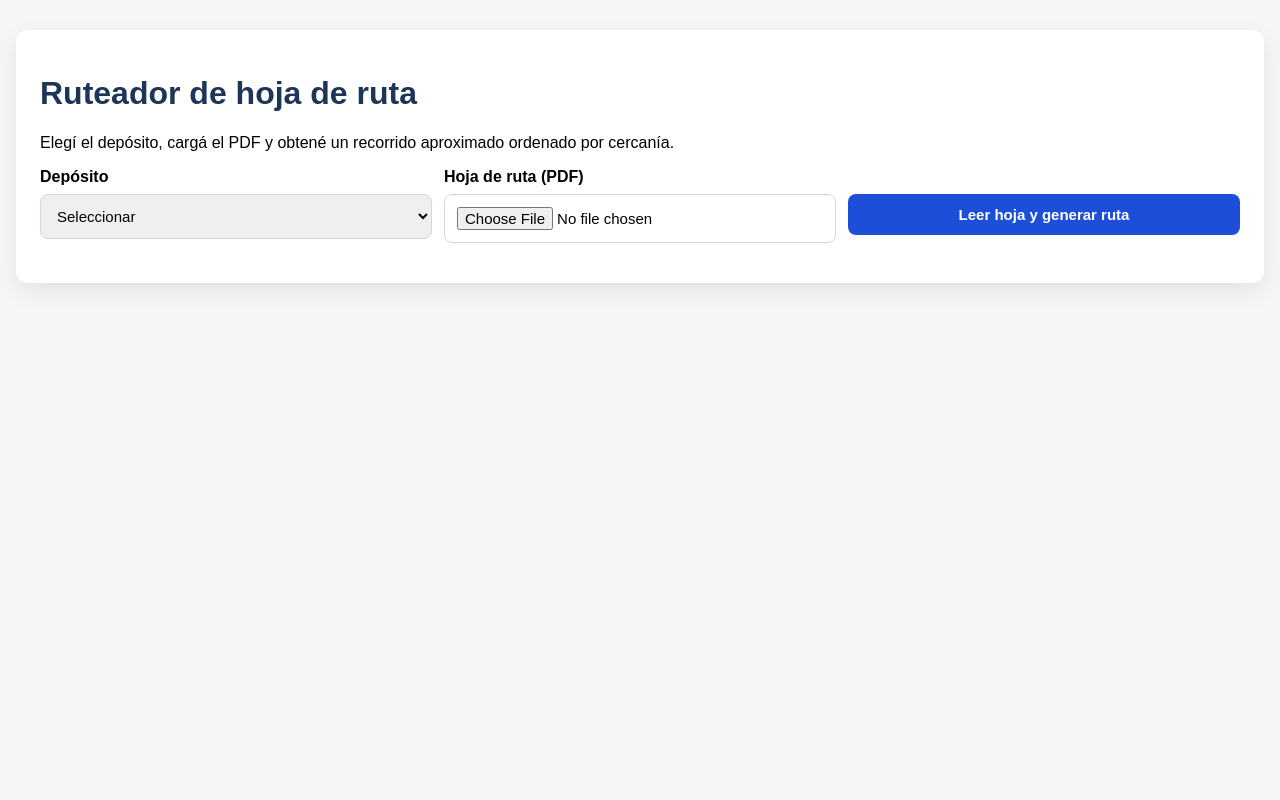
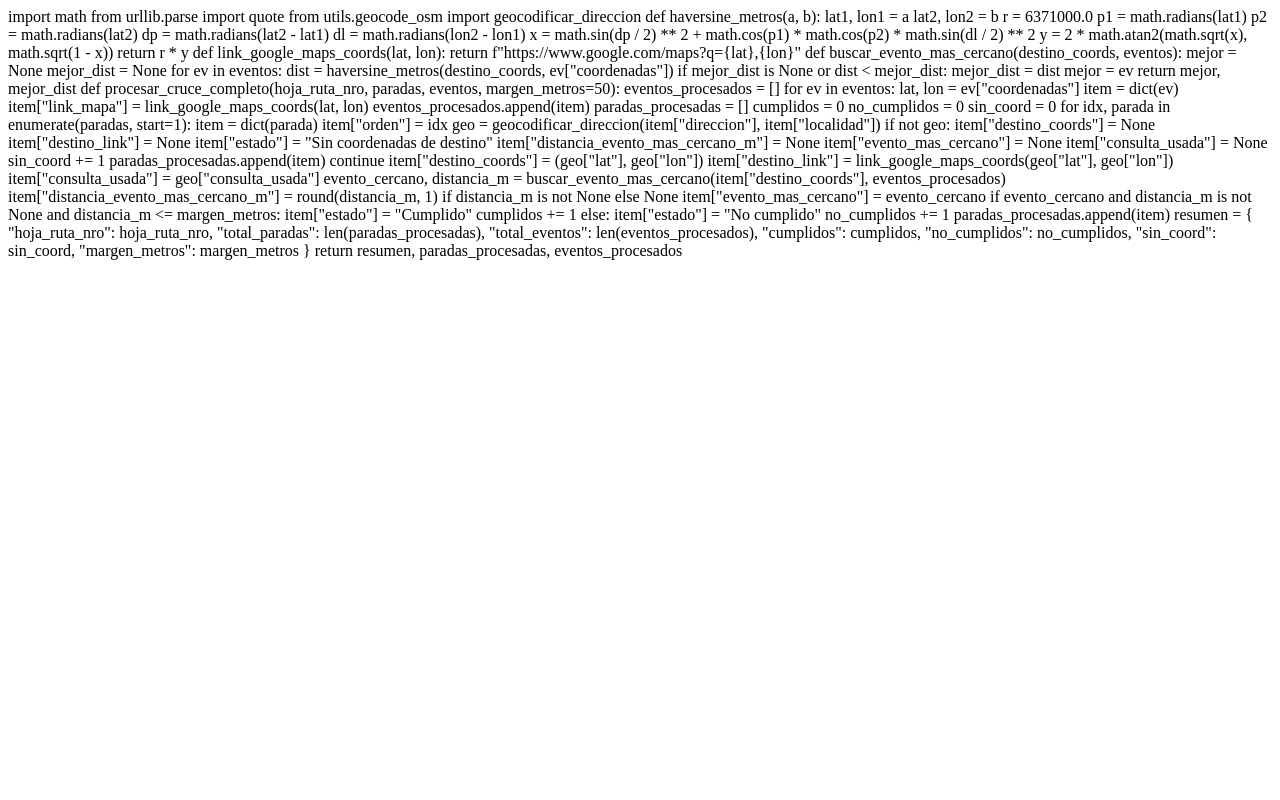
Before and after one commit to matiasmarin390-ship-it/B2C, a Flask app: page / in a window 1280 px wide. Run offline with Flask 3, Linux system fonts and the light colour scheme.

Commit message:
Update index.html

```diff
--- a/templates/index.html
+++ b/templates/index.html
@@ -1,160 +1,97 @@
-<!DOCTYPE html>
-<html lang="es">
-<head>
-    <meta charset="UTF-8">
-    <meta name="viewport" content="width=device-width, initial-scale=1.0">
-    <title>Ruteador de hoja de ruta</title>
-    <style>
-        body { font-family: Arial, sans-serif; background: #f4f6f8; margin: 0; padding: 0; }
-        .container { max-width: 1200px; margin: 30px auto; background: #fff; padding: 24px; border-radius: 12px; box-shadow: 0 8px 24px rgba(0,0,0,.08); }
-        h1, h2, h3 { color: #1d3557; }
-        .row { display: flex; gap: 12px; flex-wrap: wrap; margin-bottom: 16px; }
-        .field { flex: 1; min-width: 260px; }
-        label { display: block; margin-bottom: 8px; font-weight: bold; }
-        select, input[type=file], input[type=text], button {
-            width: 100%; padding: 12px; border: 1px solid #d0d7de; border-radius: 8px; font-size: 15px;
-            box-sizing: border-box;
-        }
-        button { background: #1d4ed8; color: #fff; border: none; cursor: pointer; font-weight: bold; }
-        button:hover { background: #1e40af; }
-        .summary { background: #eef5ff; padding: 16px; border-radius: 10px; margin: 20px 0; border-left: 5px solid #1d4ed8; }
-        .card { border: 1px solid #e5e7eb; border-radius: 10px; padding: 14px; margin-bottom: 12px; background: #fafafa; }
-        .small { color: #555; font-size: 14px; }
-        .warning { color: #b91c1c; font-weight: bold; }
-        .ok { color: #15803d; font-weight: bold; }
-        .error { background:#fee2e2; color:#991b1b; padding:12px; border-radius:8px; margin:16px 0; }
-        a { color: #1d4ed8; text-decoration: none; font-weight: bold; }
-        a:hover { text-decoration: underline; }
-        .btn-link {
-            display: inline-block; background: #16a34a; color: #fff; padding: 12px 16px;
-            border-radius: 8px; margin-top: 10px;
-        }
-        .btn-link:hover { background: #15803d; text-decoration: none; }
-        table {
-            width: 100%;
-            border-collapse: collapse;
-            margin-top: 14px;
-            margin-bottom: 22px;
-        }
-        th, td {
-            border: 1px solid #dbe2ea;
-            padding: 10px;
-            text-align: left;
-            vertical-align: top;
-        }
-        th {
-            background: #f1f5f9;
-        }
-        .section {
-            margin-top: 28px;
-        }
-    </style>
-</head>
-<body>
-    <div class="container">
-        <h1>Ruteador de hoja de ruta</h1>
-        <p>Elegí el depósito, cargá el PDF y obtené un recorrido aproximado ordenado por cercanía.</p>
+import math
+from urllib.parse import quote
 
-        {% if error %}
-            <div class="error">{{ error }}</div>
-        {% endif %}
+from utils.geocode_osm import geocodificar_direccion
 
-        <form method="POST" enctype="multipart/form-data">
-            <input type="hidden" name="accion" value="subir">
-            <div class="row">
-                <div class="field">
-                    <label for="deposito">Depósito</label>
-                    <select name="deposito" id="deposito" required>
-                        <option value="">Seleccionar</option>
-                        <option value="monte_chingolo" {% if deposito_key == 'monte_chingolo' %}selected{% endif %}>Monte Chingolo</option>
-                        <option value="roque_perez" {% if deposito_key == 'roque_perez' %}selected{% endif %}>Roque Pérez</option>
-                    </select>
-                </div>
 
-                <div class="field">
-                    <label for="file">Hoja de ruta (PDF)</label>
-                    <input type="file" name="file" id="file" accept=".pdf" required>
-                </div>
+def haversine_metros(a, b):
+    lat1, lon1 = a
+    lat2, lon2 = b
 
-                <div class="field">
-                    <label>&nbsp;</label>
-                    <button type="submit">Leer hoja y generar ruta</button>
-                </div>
-            </div>
-        </form>
+    r = 6371000.0
 
-        {% if ruta %}
-            <div class="summary">
-                <h2>Resumen</h2>
-                <p><strong>Hoja de ruta:</strong> {{ nro_hoja if nro_hoja else 'No detectada' }}</p>
-                <p><strong>Depósito:</strong> {{ deposito }}</p>
-                <p><strong>Paradas detectadas:</strong> {{ ruta|length }}</p>
-                <p><strong>Distancia estimada:</strong> {{ distancia }} km</p>
-                <p><strong>Tiempo estimado:</strong> {{ tiempo }} minutos</p>
+    p1 = math.radians(lat1)
+    p2 = math.radians(lat2)
+    dp = math.radians(lat2 - lat1)
+    dl = math.radians(lon2 - lon1)
 
-                {% if link %}
-                    <a class="btn-link" href="{{ link }}" target="_blank">Abrir recorrido completo en Google Maps</a>
-                {% endif %}
-            </div>
+    x = math.sin(dp / 2) ** 2 + math.cos(p1) * math.cos(p2) * math.sin(dl / 2) ** 2
+    y = 2 * math.atan2(math.sqrt(x), math.sqrt(1 - x))
+    return r * y
 
-            <div class="section">
-                <h3>Orden sugerido</h3>
 
-                {% for p in ruta %}
-                    <div class="card">
-                        <p><strong>{{ p.orden }}. {{ p.cliente }}</strong></p>
-                        <p>{{ p.direccion }} - {{ p.localidad }}</p>
+def link_google_maps_coords(lat, lon):
+    return f"https://www.google.com/maps?q={lat},{lon}"
 
-                        {% if p.encontrada %}
-                            <p class="ok">Ubicación encontrada</p>
-                            <p class="small">Distancia estimada desde la parada anterior: {{ p.distancia_desde_anterior_km }} km</p>
-                        {% else %}
-                            <p class="warning">No se encuentra. Se envía al final del recorrido.</p>
-                        {% endif %}
 
-                        <p><a href="{{ p.link_individual }}" target="_blank">Ver ubicación individual</a></p>
-                    </div>
-                {% endfor %}
-            </div>
+def buscar_evento_mas_cercano(destino_coords, eventos):
+    mejor = None
+    mejor_dist = None
 
-            <div class="section">
-                <h3>Corrección manual de paradas</h3>
-                <p>Si una dirección o localidad quedó mal, corregila y tocá <strong>Recalcular ruta</strong>.</p>
+    for ev in eventos:
+        dist = haversine_metros(destino_coords, ev["coordenadas"])
+        if mejor_dist is None or dist < mejor_dist:
+            mejor_dist = dist
+            mejor = ev
 
-                <form method="POST">
-                    <input type="hidden" name="accion" value="recalcular">
-                    <input type="hidden" name="deposito_key" value="{{ deposito_key }}">
-                    <input type="hidden" name="nro_hoja" value="{{ nro_hoja if nro_hoja else '' }}">
+    return mejor, mejor_dist
 
-                    <table>
-                        <thead>
-                            <tr>
-                                <th>Cliente</th>
-                                <th>Dirección</th>
-                                <th>Localidad</th>
-                            </tr>
-                        </thead>
-                        <tbody>
-                            {% for p in paradas_editables %}
-                                <tr>
-                                    <td>
-                                        <input type="text" name="cliente[]" value="{{ p.cliente }}">
-                                    </td>
-                                    <td>
-                                        <input type="text" name="direccion[]" value="{{ p.direccion }}">
-                                    </td>
-                                    <td>
-                                        <input type="text" name="localidad[]" value="{{ p.localidad }}">
-                                    </td>
-                                </tr>
-                            {% endfor %}
-                        </tbody>
-                    </table>
 
-                    <button type="submit">Recalcular ruta con correcciones</button>
-                </form>
-            </div>
-        {% endif %}
-    </div>
-</body>
-</html>
+def procesar_cruce_completo(hoja_ruta_nro, paradas, eventos, margen_metros=50):
+    eventos_procesados = []
+    for ev in eventos:
+        lat, lon = ev["coordenadas"]
+        item = dict(ev)
+        item["link_mapa"] = link_google_maps_coords(lat, lon)
+        eventos_procesados.append(item)
+
+    paradas_procesadas = []
+    cumplidos = 0
+    no_cumplidos = 0
+    sin_coord = 0
+
+    for idx, parada in enumerate(paradas, start=1):
+        item = dict(parada)
+        item["orden"] = idx
+
+        geo = geocodificar_direccion(item["direccion"], item["localidad"])
+        if not geo:
+            item["destino_coords"] = None
+            item["destino_link"] = None
+            item["estado"] = "Sin coordenadas de destino"
+            item["distancia_evento_mas_cercano_m"] = None
+            item["evento_mas_cercano"] = None
+            item["consulta_usada"] = None
+            sin_coord += 1
+            paradas_procesadas.append(item)
+            continue
+
+        item["destino_coords"] = (geo["lat"], geo["lon"])
+        item["destino_link"] = link_google_maps_coords(geo["lat"], geo["lon"])
+        item["consulta_usada"] = geo["consulta_usada"]
+
+        evento_cercano, distancia_m = buscar_evento_mas_cercano(item["destino_coords"], eventos_procesados)
+
+        item["distancia_evento_mas_cercano_m"] = round(distancia_m, 1) if distancia_m is not None else None
+        item["evento_mas_cercano"] = evento_cercano
+
+        if evento_cercano and distancia_m is not None and distancia_m <= margen_metros:
+            item["estado"] = "Cumplido"
+            cumplidos += 1
+        else:
+            item["estado"] = "No cumplido"
+            no_cumplidos += 1
+
+        paradas_procesadas.append(item)
+
+    resumen = {
+        "hoja_ruta_nro": hoja_ruta_nro,
+        "total_paradas": len(paradas_procesadas),
+        "total_eventos": len(eventos_procesados),
+        "cumplidos": cumplidos,
+        "no_cumplidos": no_cumplidos,
+        "sin_coord": sin_coord,
+        "margen_metros": margen_metros
+    }
+
+    return resumen, paradas_procesadas, eventos_procesados
```
